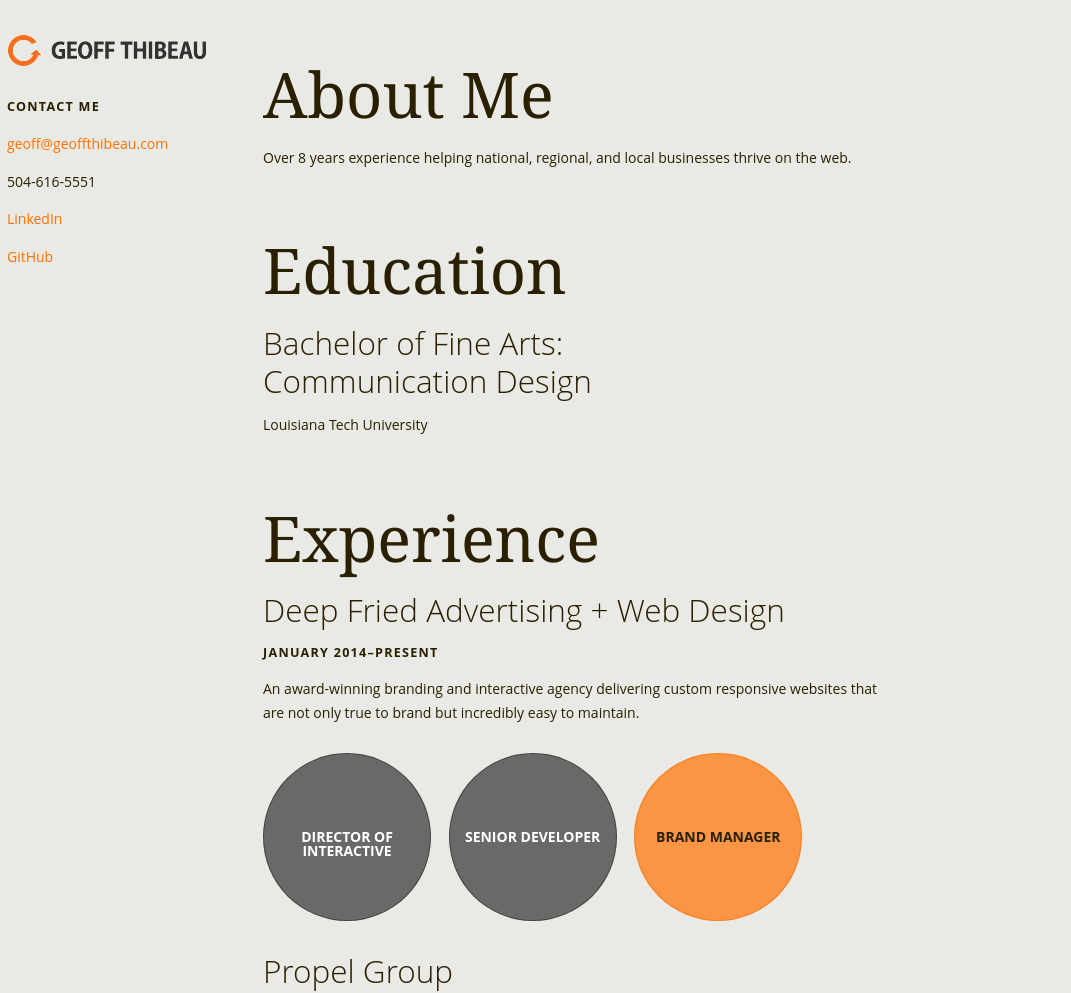
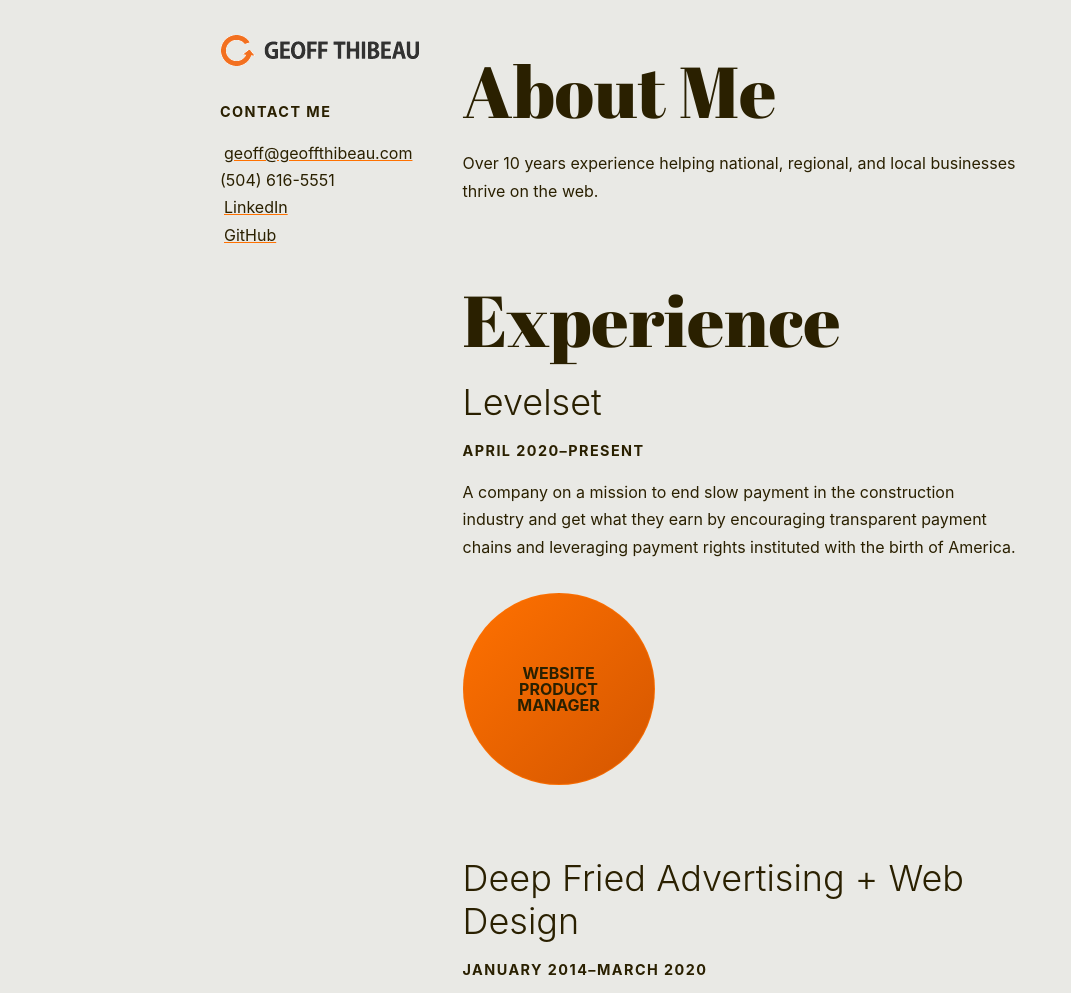
Before and after one commit to geoffthibeau/geoffthibeau.info, a website: page index.html in a window 1280 px wide. Shown: the top 993 px of the page, without its empty margins (0-1071 px from the left). Drawn offline with Linux system fonts and the light colour scheme.

Commit message:
Adds Levelset. Rebuilds layout with flexbox. Restyles links for color accessibility. Replaces Open Sans with system stack. Updates webfont load method. Updates primary element from section to main. Moves Education section to bottom. Removes unused code. Updates copyright. Lints javascript. Updates dev dependency: grunt-contrib-watch. Bumps version to 2.2.0.

```diff
--- a/index.html
+++ b/index.html
@@ -6,90 +6,83 @@
 	<meta name="viewport" content="width=device-width, initial-scale=1.0" />
 	<meta name="p:domain_verify" content="f757d58f2012c2567fe5fa43902dcd84"/>
 	<title>Geoff Thibeau&rsquo;s information</title>
+	<link rel="stylesheet" href="https://fonts.googleapis.com/css2?family=Abril+Fatface&display=swap">
 	<link rel="stylesheet" type="text/css" href="css/style.css" />
 	<!--[if lt IE 9]>
 		<script src="https://cdnjs.cloudflare.com/ajax/libs/html5shiv/3.7.3/html5shiv.min.js"></script>
 		<script src="/js/min/respond.min.js"></script>
-		<![endif]-->
+	<![endif]-->
 </head><body>
 	<div class="container">
 		<header>
 			<a class="brand" href="/"><img src="images/brand.gif" alt="Geoff Thibeau" width="200" height="42" /></a>
 			<h3>Contact Me</h3>
-			<a class="email" href="mailto:geoff+hire@geoffthibeau.com">geoff@geoffthibeau.com</a>
-			<span class="tel">504-616-5551</span>
-			<a class="linkedin" href="http://www.linkedin.com/in/geoffthibeau">LinkedIn</a>
-			<a class="github" href="https://github.com/geoffthibeau">GitHub</a>
+			<ul class="contact">
+				<li>
+					<a class="email" href="mailto:geoff+hire@geoffthibeau.com">geoff@geoffthibeau.com</a>
+				</li>
+				<li>
+					<span class="tel">(504) 616-5551</span>
+				</li>
+				<li>
+					<a class="linkedin" href="http://www.linkedin.com/in/geoffthibeau">LinkedIn</a>
+				</li>
+				<li>
+					<a class="github" href="https://github.com/geoffthibeau">GitHub</a>
+				</li>
+			</ul>
 		</header>
-		<section>
+		<main>
 			<h1>About Me</h1>
-			<p>Over 8 years experience helping national, regional, and local businesses thrive on the web.</p>
-
-			<h1>Education</h1>
-			<h2>Bachelor of Fine Arts: Communication&nbsp;Design</h2>
-			<p>Louisiana Tech University</p>
+			<p>Over 10 years experience helping national, regional, and local businesses thrive on the web.</p>
 
 			<h1>Experience</h1>
+			<h2>Levelset</h2>
+			<h3>April 2020&ndash;Present</h3>
+			<p>A company on a mission to end slow payment in the construction industry and get what they earn by encouraging transparent payment chains and leveraging payment rights instituted with the birth of America.</p>
+			<ul class="positions">
+				<li class="circle-text position"><span>Website Product Manager</span></li>
+			</ul>
+
 			<h2>Deep Fried Advertising + Web Design</h2>
-			<h3>January 2014&ndash;Present</h3>
+			<h3>January 2014&ndash;March 2020</h3>
 			<p>An award-winning branding and interactive agency delivering custom responsive websites that are not only true to brand but incredibly easy to maintain.</p>
 			<ul class="positions">
+				<li class="circle-text circle-text-development position"><span>Director of Technology</span></li>
 				<li class="circle-text circle-text-development position"><span>Director of Interactive</span></li>
-				<li class="circle-text circle-text-development position"><span>Senior Developer</span></li>
-				<li class="circle-text circle-text-design position"><span>Brand Manager</span></li>
+				<li class="circle-text circle-text-development position"><span>Senior Developer + Brand Manager</span></li>
 			</ul>
 
 			<h2>Propel Group</h2>
 			<h3>August 2010&ndash;January 2014</h3>
 			<p>An award-winning creative agency specializing in digital media, interactive, web design, advertising, branding, and environmental solutions.</p>
 			<ul class="positions">
-				<li class="circle-text circle-text-design position"><span>Senior Interactive Art&nbsp;Director</span></li>
-				<li class="circle-text circle-text-development position"><span>Lead Developer</span></li>
+				<li class="circle-text circle-text-design position"><span>Senior Interactive Art&nbsp;Director and Lead Developer</span></li>
 			</ul>
 
 			<h2 class="page-break">Attorneys Online, Inc.</h2>
 			<h3>September 2009&ndash;August 2010</h3>
 			<p>A niche-market agency providing brochures, print campaigns, media buys, web design, audio/video production, commercials, marketing, and public relations services for some of the most prestigious law firms in the United States and Canada.</p>
 			<ul class="positions">
-				<li class="circle-text circle-text-design position"><span>Senior Designer</span></li>
-				<li class="circle-text circle-text-development position"><span>Senior Developer</span></li>
+				<li class="circle-text circle-text-design position"><span>Web Designer and Front-End Developer</span></li>
 			</ul>
-		</section>
+
+			<h1>Education</h1>
+			<h2>Bachelor of Fine Arts: Communication&nbsp;Design</h2>
+			<p>Louisiana Tech University</p>
+		</main>
 	</div>
 	<footer>
-		<p>&copy; 2014&ndash;2018 Geoff Thibeau. All rights reserved.</p>
+		<p>&copy; 2014&ndash;2020 Geoff Thibeau. All rights reserved.</p>
 	</footer>
 
 <script type="text/javascript">
-	// Fonts
-	WebFontConfig = {
-		google :
-		{
-			families :
-			[
-				'Abril+Fatface::latin',
-				'Open+Sans:400,300,700:latin',
-			],
-		},
-	};
-	(function()
-	{
-		var wf = document.createElement( 'script' );
-		wf.src = 'https://ajax.googleapis.com/ajax/libs/webfont/1/webfont.js';
-		wf.type = 'text/javascript';
-		wf.async = 'true';
-		var s = document.getElementsByTagName( 'script' )[ 0 ];
-		s.parentNode.insertBefore( wf, s );
-	})();
-
 	// Analytics
-	document.write( unescape( "%3Cscript src='https://ssl.google-analytics.com/ga.js' type='text/javascript'%3E%3C/script%3E" ) );
-	try
-	{
-		var pageTracker = _gat._getTracker( 'UA-4805069-3' );
+	document.write(unescape("%3Cscript src='https://ssl.google-analytics.com/ga.js' type='text/javascript'%3E%3C/script%3E"));
+	try {
+		var pageTracker = _gat._getTracker('UA-4805069-3');
 		pageTracker._trackPageview();
 	}
-	catch ( err )
-	{}
+	catch (err){}
 </script>
 </body></html>
--- a/package.json
+++ b/package.json
@@ -1,12 +1,12 @@
 {
 	"name": "geoff-thibeau",
-	"version": "2.1.0",
+	"version": "2.2.0",
 	"devDependencies": {
 		"autoprefixer": "~6.7.0",
 		"cssnano": "^3.10.0",
 		"grunt": "~1.0.1",
 		"grunt-contrib-nodeunit": "~1.0.0",
-		"grunt-contrib-watch": "~1.0.0",
+		"grunt-contrib-watch": "^1.1.0",
 		"grunt-postcss": "~0.8.0",
 		"grunt-sass": "^2.1.0",
 		"load-grunt-tasks": "^3.5.2"
--- a/scss/_main.scss
+++ b/scss/_main.scss
@@ -19,7 +19,7 @@
 body
 {
 	font-family: $sans-serif;
-	font-size: 62.5%; // Resets to 10px
+	font-size: 1rem;
 	line-height: 1.7;
 	background-color: $gray;
 	color: $orange-darker;
@@ -28,27 +28,41 @@
 h1
 {
 	font-family: $serif;
-	font-size: 100% * 4.5;
+	font-size: 3rem;
 	font-weight: 400;
 	line-height: 1.2;
+
+	@include bp( 1 )
+	{
+		font-size: 4.5rem;
+	}
 }
 
 h2
 {
-	$font-size-multiple: 2.25;
-	font-size: 100% * 2.25;
+	font-size: 1.5rem;
 	font-weight: 300;
 	line-height: 1.2;
+
+	@include bp( 1 )
+	{
+		font-size: 2.25rem;
+	}
 
 	h1 + &
 	{
 		margin-top: .5em;
 	}
+
+	.positions + &
+	{
+		margin-top: 2em;
+	}
 }
 
 h3
 {
-	font-size: 100% * .9;
+	font-size: .9rem;
 	letter-spacing: .1em;
 	text-transform: uppercase;
 }
@@ -69,18 +83,18 @@
 , h5
 , h6
 {
-	font-size: 100%;
+	font-size: 1rem;
 }
 
 small
 {
-	font-size: 90%;
+	font-size: .9rem;
 	line-height: inherit;
 }
 
 abbr
 {
-	font-size: 90%;
+	font-size: .9rem;
 	letter-spacing: .07em;
 	border-bottom: 1px dashed;
 	cursor: help;
@@ -88,13 +102,21 @@
 
 a
 {
-	text-decoration: none;
+	padding-right: .25em;
+	padding-left: .25em;
+	text-decoration: underline;
+	text-decoration-color: $orange;
 	outline: none;
-	color: $orange;
+	border-radius: 3px;
+	background-image: linear-gradient(135deg, $orange, $orange-dark);
+	background-size: 0;
+	color: inherit;
 
+	&:focus,
 	&:hover
 	{
-		text-decoration: underline;
+		background-size: auto;
+		text-decoration-color: currentColor;
 	}
 
 	img
@@ -140,16 +162,17 @@
 
 .container
 {
-	width: 100%;
 	min-height: 20em;
 	margin: 0 auto;
 	padding: 0 .5em 1em;
-	font-size: 120%;
+	font-size: 1rem;
 	text-align: left;
 
-	@include bp( 1 )
+	@include bp( 2 )
 	{
-		font-size: $font-size;
+		display: flex;
+		justify-content: center;
+		position: relative;
 	}
 }
 
@@ -157,25 +180,32 @@
 {
 	@include bp( 2 )
 	{
-		width: 200px;
-		position: fixed;
+		width: $size--brand;
+		position: sticky;
 		top: 0;
+		align-self: flex-start;
 	}
+}
 
-	h3
-	, a
-	, .tel
+.contact
+{
+	li
 	{
-		display: block;
+		margin: 0;
+		padding: 0;
+		list-style: none;
 	}
 }
 
 .brand
 {
-	width: 200px;
+	width: $size--brand;
 	margin: 0;
 	padding: 29px 0 6px;
 	display: block;
+	text-decoration: none;
+	border-radius: 0;
+	background: none;
 
 	img
 	{
@@ -184,46 +214,16 @@
 	}
 }
 
-section
-, .bio
+main
 {
-	max-width: 30em;
-}
+	max-width: 40em;
 
-section
-{
 	@include bp( 2 )
 	{
-		width: 30em;
-		max-width: none;
 		margin-top: 0;
-		margin-left: 200px + ( ( $font-size / 10% ) * 4px );
-		padding: 4em 0;
-	}
-
-	@include bp( 3 )
-	{
-		width: 45em;
+		padding: 3em 2.66em 4em;
 	}
 }
-
-.skills
-, .positions
-{
-	width: 100%;
-	max-width: 30em;
-	margin-left: 0;
-}
-
-.skills
-{
-	@include bp( 3 )
-	{
-		width: 45em;
-		max-width: none;
-	}
-}
-
 
 .circle-text
 {
@@ -232,104 +232,39 @@
 	margin: 1em 1em 0 0;
 	padding: 2em;
 	position: relative;
-	display: inline-block;
-	vertical-align: top;
+	display: flex;
+	align-items: center;
 	font-size: 100%;
 	font-weight: 700;
 	text-transform: uppercase;
 	line-height: 1;
 	text-align: center;
 	border: 1px solid; // Added for printing from non-webkit browsers.
-	border-color: $white; // fallback
-	border-color: rgba( $white, .7 );
-	background-color: $white; // fallback
-	background-color: rgba( $white, .7 );
+	border-color: $orange; // fallback
+	border-color: rgba( $orange, .7 );
+	background-color: $orange; // fallback
+	background-color: rgba( $orange, .7 );
+	background-image: linear-gradient(135deg, $orange, $orange-dark);
 	border-radius: 100%;
-
-	&.circle-text-design
-	{
-		border-color: $orange; // fallback
-		border-color: rgba( $orange, .7 );
-		background-color: $orange; // fallback
-		background-color: rgba( $orange, .7 );
-	}
-
-	&.circle-text-development
-	{
-		border-color: $gray-darker; // fallback
-		border-color: rgba( $gray-darker, .7 );
-		background-color: $gray-darker; // fallback
-		background-color: rgba( $gray-darker, .7 );
-		color: $white;
-	}
-
-	span
-	{
-		height: 1em;
-		margin: auto;
-		position: absolute;
-		top: 0;
-		right: 0;
-		bottom: 0;
-		left: 0;
-		display: block;
-	}
-
-	.three-line
-	{
-		bottom: 2em;
-	}
 }
 
 .positions
-, .portfolio-item
 {
-	@include bp( 4 )
-	{
-		width: 60em;
-		max-width: none;
-	}
-}
-
-
-.skill
-{
-	width: auto;
-	height: 3.25em;
-	padding: 1em;
-	border-radius: 2em;
-
-	span
-	{
-		position: relative;
-	}
-}
-
-.portfolio-item
-{
-	max-width: 100%;
-	height: auto;
-	border: .5em solid $white; // fallback
-	border: .5em solid rgba( $white, .7 );
-	border-radius: .25em;
-	box-shadow: 0 0 0 1px $white;
-}
-
-.line-break
-{
-	display: none;
+	margin-left: 0;
+	display: flex;
+	flex-wrap: wrap;
 }
 
 footer
 {
 	padding: 2em .5em;
-	font-size: $font-size;
+	font-size: 1rem;
 	border-top: .3em solid $orange;
 	background-color: $gray-darker;
+	color: $gray-dark-alt;
 
-	p
+	@include bp( 2 )
 	{
 		text-align: center;
-		color: $gray-dark-alt;
 	}
 }
--- a/scss/_print.scss
+++ b/scss/_print.scss
@@ -6,15 +6,14 @@
 		font-size: 10pt;
 	}
 
-	section
+	main
 	{
 		width: 6in;
 		max-width: 100%;
 		margin: 0;
 	}
 
-	.skills
-	, .positions
+	.positions
 	{
 		width: 9in;
 		max-width: none;
@@ -40,20 +39,8 @@
 		-webkit-print-color-adjust: exact; // Set -webkit to print background colors.
 	}
 
-	.portfolio-item
-	{
-		width: auto;
-		max-width: 5in;
-		height: auto;
-	}
-
 	.page-break
 	{
 		page-break-before: always; // Let's keep this classy.
 	}
-
-	.line-break
-	{
-		display: inline; // Widows and orphans? Not on my watch!
-	}
 }
--- a/scss/_var.scss
+++ b/scss/_var.scss
@@ -1,25 +1,27 @@
 // FONTS
 ////////////////////
-$sans-serif         : 'Open Sans', 'Helvetica Neue', sans-serif;
-$serif              : 'Abril Fatface', Georgia, serif;
-
-$font-size          : 140%;
-$line-height        : 1.4;
+$sans-serif: -apple-system, BlinkMacSystemFont, 'Segoe UI', Roboto, Helvetica, Arial, sans-serif, 'Apple Color Emoji', 'Segoe UI Emoji', 'Segoe UI Symbol';
+$serif: 'Abril Fatface', Georgia, serif;
 
 
 // COLORS
 ////////////////////
-$black              : #000;
+$black: #000;
 
-$gray               : #e9e9e5;
-$gray-light         : #fafafa;
-$gray-shade         : #d1d2d0;
-$gray-dark          : #666;
-$gray-darker        : #333;
-$gray-dark-alt      : #888;
+$gray: #e9e9e5;
+$gray-light: #fafafa;
+$gray-shade: #d1d2d0;
+$gray-dark: #666;
+$gray-darker: #333;
+$gray-dark-alt: #888;
 
-$orange             : #ff7100;
-$orange-dark        : #d45600;
-$orange-darker      : #2a2000;
+$orange: #ff7100;
+$orange-dark: #d45600;
+$orange-darker: #2a2000;
 
-$white              : #fff;
+$white: #fff;
+
+
+// SIZES
+////////////////////
+$size--brand: 200px;
--- a/scss/style.scss
+++ b/scss/style.scss
@@ -1,7 +1,7 @@
 @charset "UTF-8";
 
 /*!
- * Version    : 2.1.1
+ * Version    : 2.2.0
  * Author     : Geoff Thibeau
  * Author URI : https://geoffthibeau.info
 */
```
Also changed, not shown: Gruntfile.js (+34 -53 lines), portfolio.html (+5 -8 lines), README.md, css/style.css, 2 other files.
